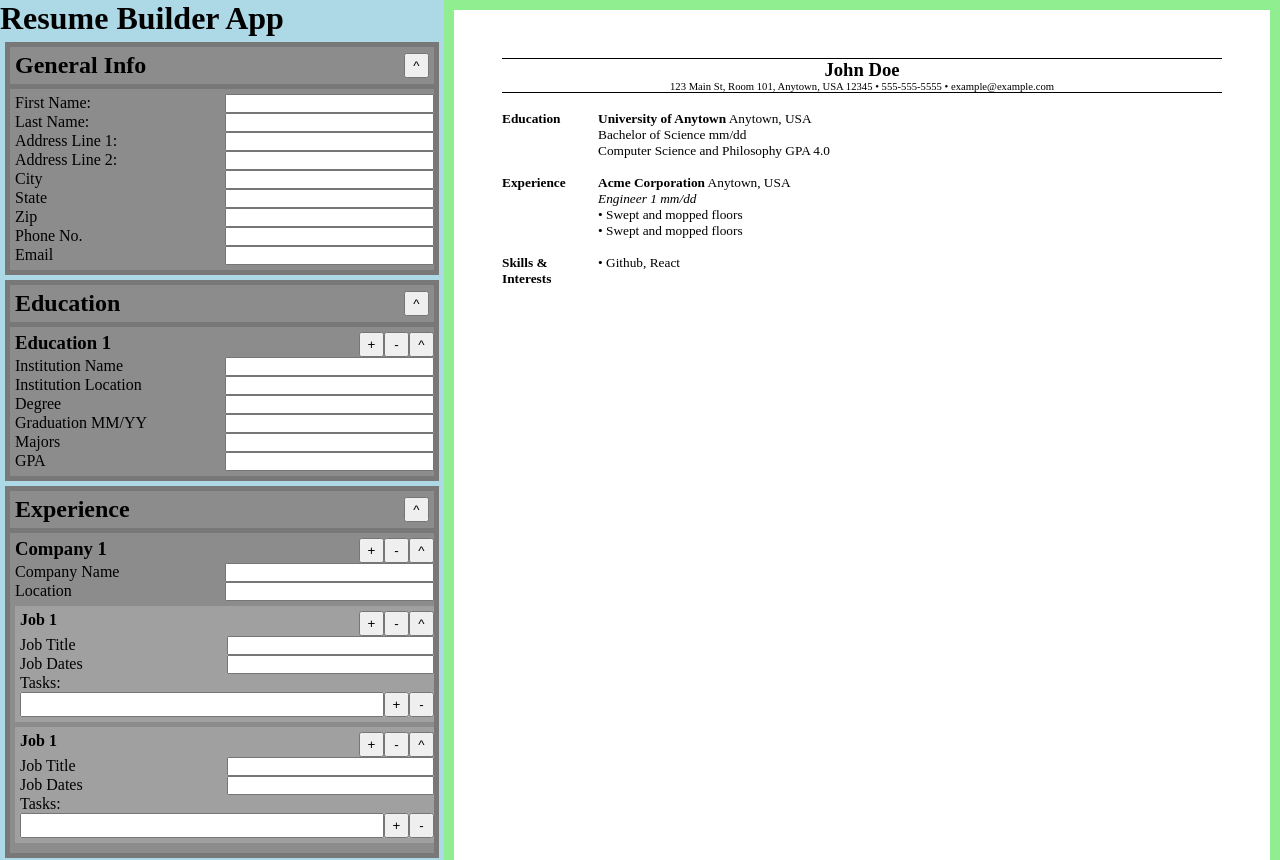
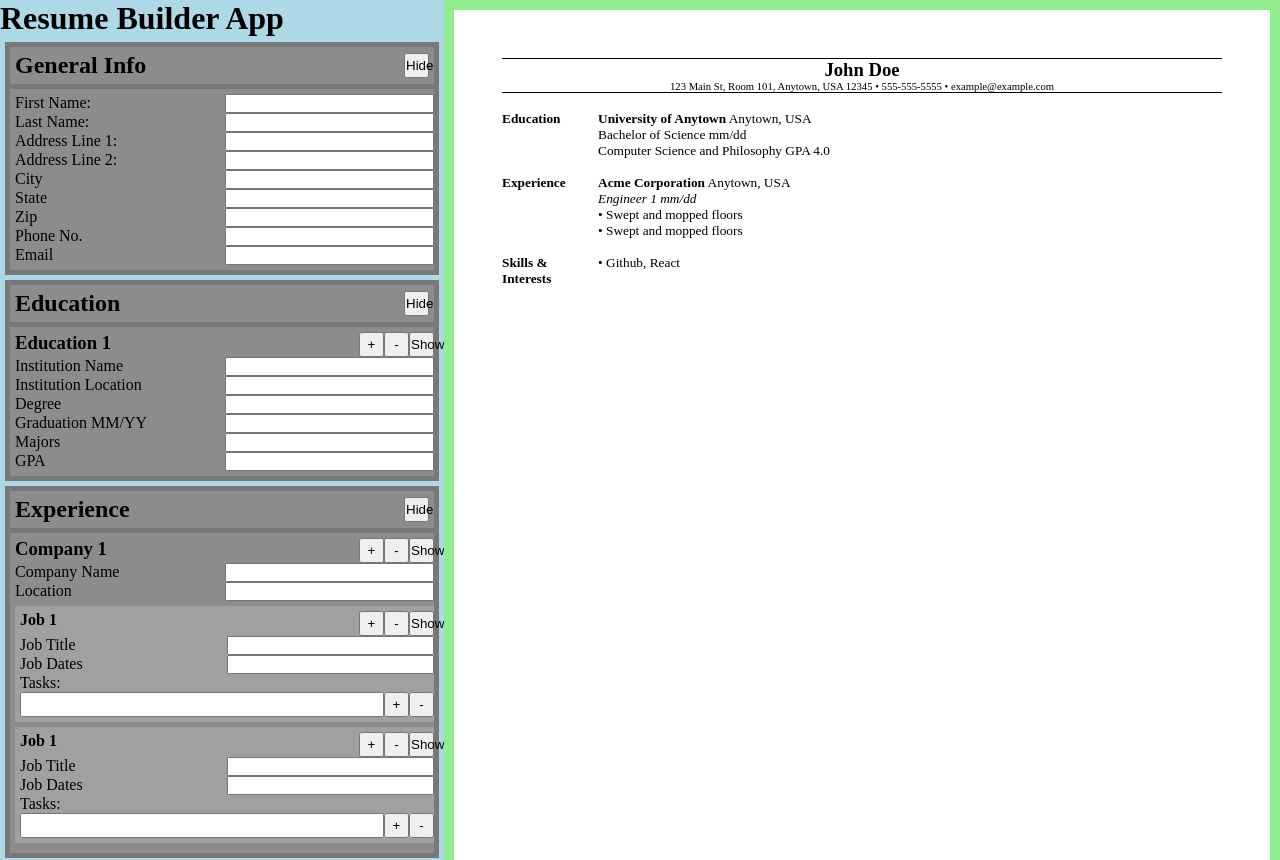
Before and after one commit to hansbuilt/odin-CVApplication, a React (Vite) app: page / in a window 1280 px wide. Shown: the top 860 px of the page. Built offline with nearby package versions, Linux system fonts and the light colour scheme.

Commit message:
Added visibility toggle button to 4 main content sections

```diff
--- a/src/components/editor/EditSection.jsx
+++ b/src/components/editor/EditSection.jsx
@@ -1,13 +1,19 @@
+import { useState } from "react";
 import ShowHideBtn from "./ShowHideBtn";
 
 function EditSection({ name, children }) {
+  const [isVisible, setIsVisible] = useState(true);
+
   return (
     <div className="editSection">
       <div className="editSectionHeader">
         <h2>{name}</h2>
-        <ShowHideBtn></ShowHideBtn>
+        <ShowHideBtn
+          isVisible={isVisible}
+          toggle={() => setIsVisible(!isVisible)}
+        ></ShowHideBtn>
       </div>
-      <form className="editSectionBody">{children}</form>
+      {isVisible && <form className="editSectionBody">{children}</form>}
     </div>
   );
 }
--- a/src/components/editor/ShowHideBtn.jsx
+++ b/src/components/editor/ShowHideBtn.jsx
@@ -1,5 +1,9 @@
-function ShowHideBtn(props) {
-  return <button className="buttonShowHide">^</button>;
+function ShowHideBtn({ isVisible, toggle }) {
+  return (
+    <button className="buttonShowHide" onClick={toggle}>
+      {isVisible ? "Hide" : "Show"}
+    </button>
+  );
 }
 
 export default ShowHideBtn;
```
